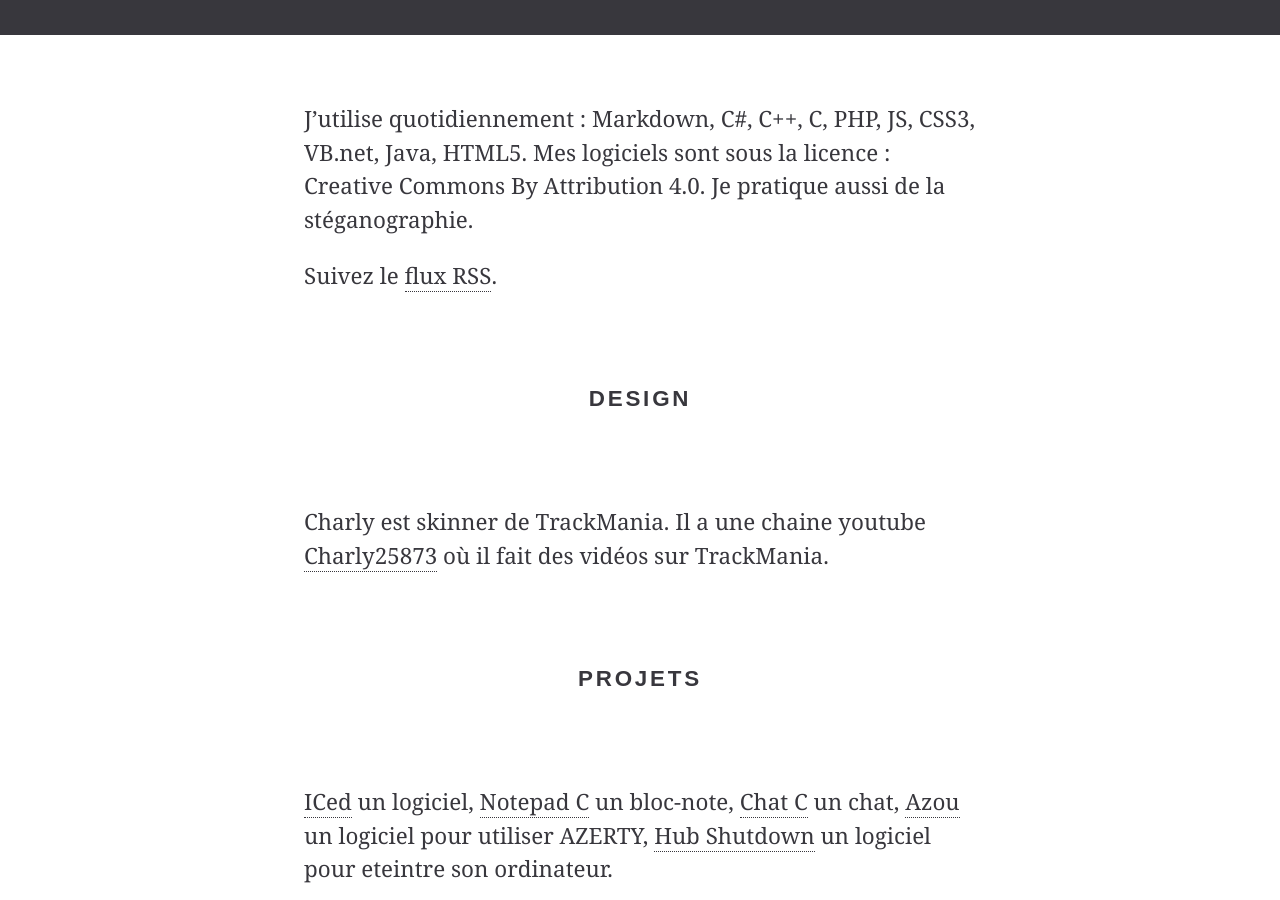
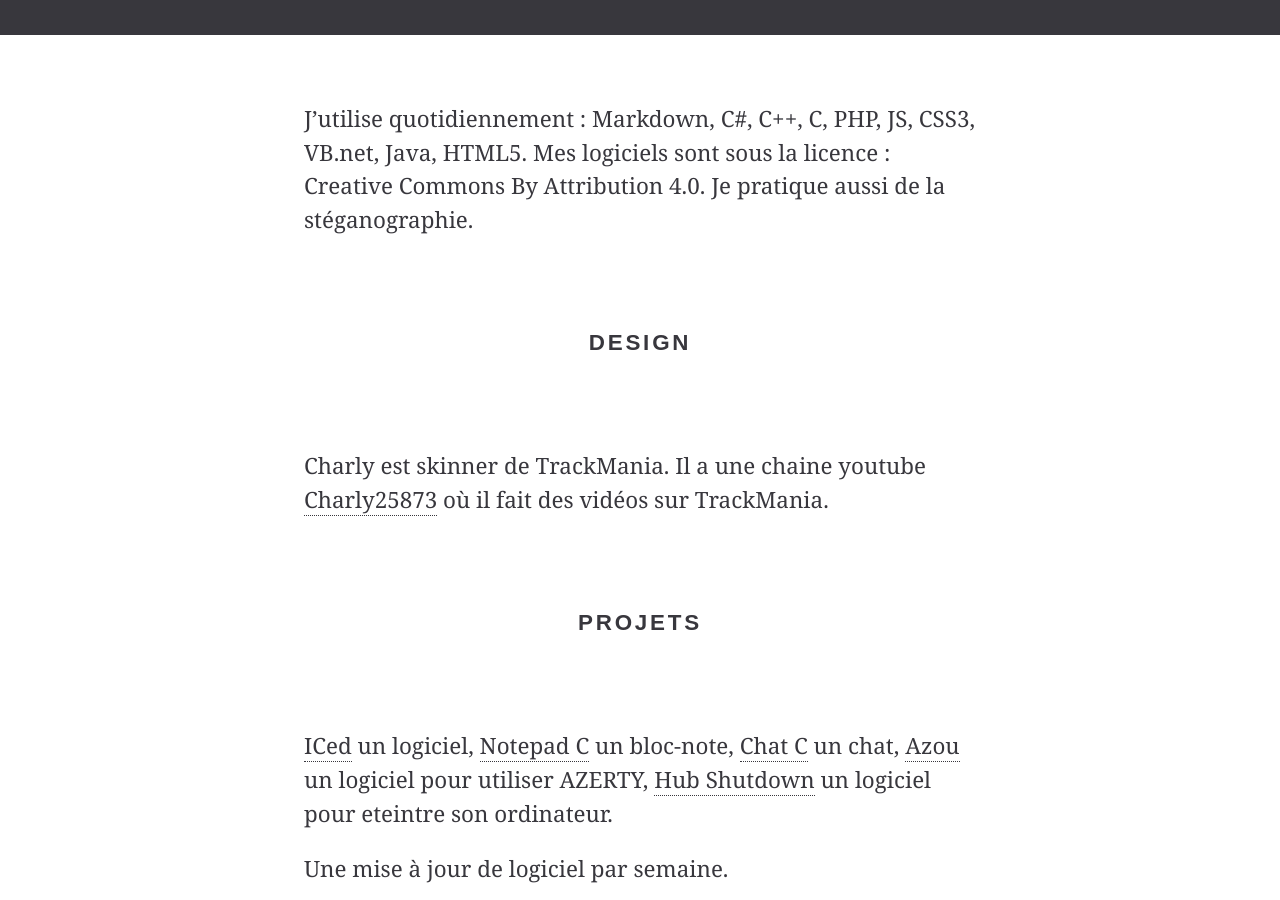
Before and after one commit to cedced19/cedced19.github.io, a Jekyll site: the page built from index.md, in a window 1280 px wide and 900 px high, scrolled down 865 px. Built offline with Jekyll 4.4.1, drawn with Linux system fonts in a browser that asks for light colours; nearby versions of some CDN libraries.

Commit message:
Update index.md

```diff
--- a/index.md
+++ b/index.md
@@ -15,8 +15,6 @@
 Mes logiciels sont sous la licence : Creative Commons By Attribution 4.0.
 Je pratique aussi de la stéganographie.
 
-Suivez le [flux RSS](/atom.xml).
-
 ###Design
 
 Charly est skinner de TrackMania. Il a une chaine youtube [Charly25873](https://www.youtube.com/channel/UCOmStS_lSNYu9iudht0mrwQ) où il fait des vidéos sur TrackMania.
@@ -26,6 +24,8 @@
 [ICed](http://cedced19.github.io/iced/) un logiciel, [Notepad C](http://cedced19.github.io/notepad/) un bloc-note, [Chat C](http://cedced19.github.io/chat/) un chat,
 [Azou](http://cedced19.github.io/azou/) un logiciel pour utiliser AZERTY, [Hub Shutdown](http://cedced19.github.io/hubshutdown/) un logiciel pour eteintre son ordinateur.
 
+Une mise à jour de logiciel par semaine.
+
 Tous mes sites css sont sur [github](https://github.com/cedced19) alors allez-y !
 
 ###Contact
```
